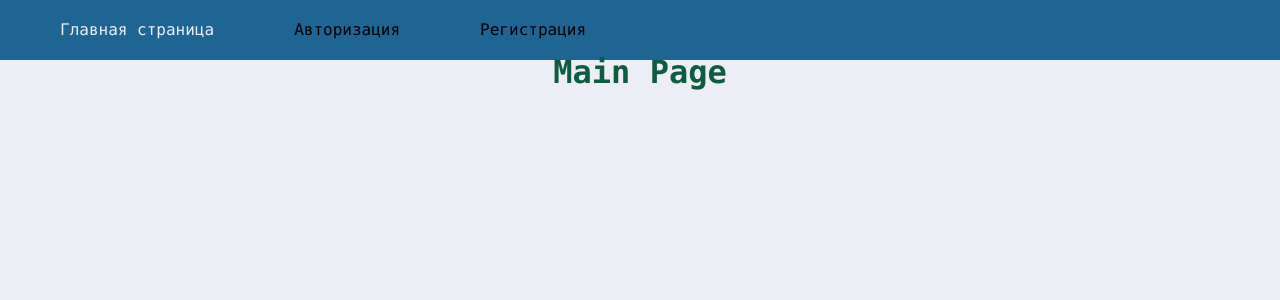
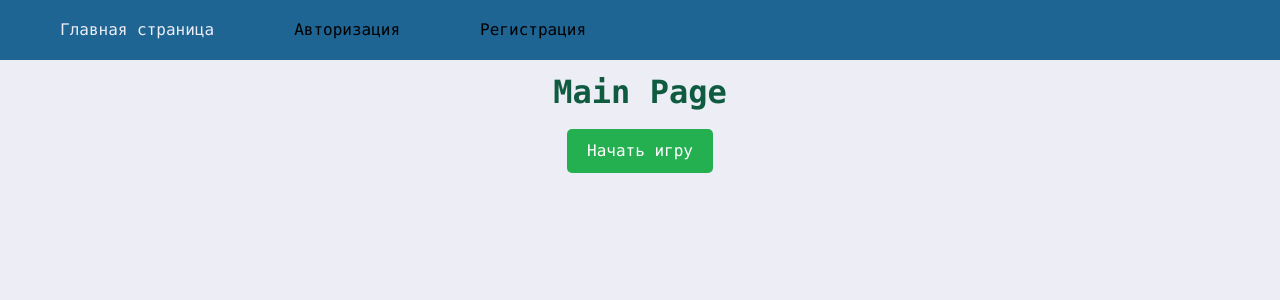
Before and after one commit to MashaShamash/Game, a React (Vite) app in the folder client/: page / in a window 1280 px wide. Shown: the top 300 px of the page. Built offline with nearby package versions, Linux system fonts and the light colour scheme; no server answers.

Commit message:
MainPage

```diff
--- a/client/src/page/MainPage/MainPage.tsx
+++ b/client/src/page/MainPage/MainPage.tsx
@@ -3,13 +3,13 @@ import './styles/mainPage.css';
 import Button, { ThemeButton } from '../../shared/ui/Button/Button';
 
 function MainPage(): JSX.Element {
-    let user = false;
+    let user = true;
 
   return (
     <div className="MainPage">
       <h1>Main Page</h1>
       {user && (
-        <Button type='button' theme={ThemeButton.PRIMARY}>Выйти</Button>
+        <Button type='button' theme={ThemeButton.PRIMARY}>Начать игру</Button>
       )}
     </div>
   );
--- a/client/src/page/MainPage/styles/mainPage.css
+++ b/client/src/page/MainPage/styles/mainPage.css
@@ -1,5 +1,7 @@
 .MainPage {
+    margin: 20px;
+    gap: 20px;
     display: flex;
+    flex-direction: column;
     align-items: center;
-    justify-content: center;
 }
```
